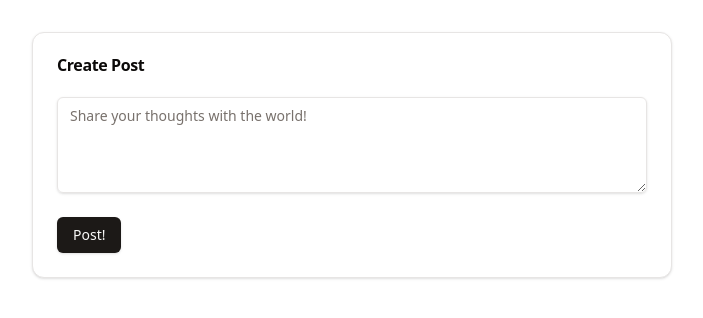
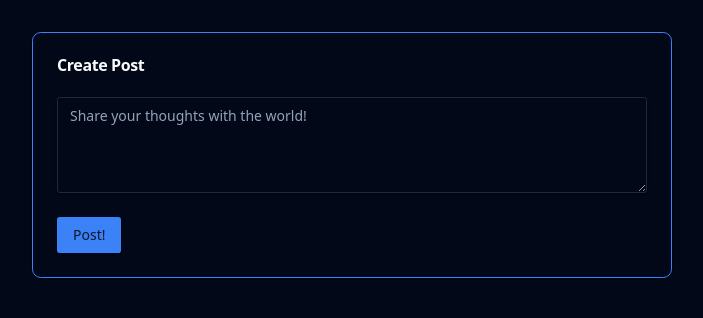
Before and after one commit to veritysocial/verity-svelte, a SvelteKit app: page / in a window 1280 px wide. Shown: the top 318 px of the page, without its empty margins (288-991 px from the left). Built offline with nearby package versions, Linux system fonts and the light colour scheme.

Commit message:
fix: Adjust theme

```diff
--- a/src/app.css
+++ b/src/app.css
@@ -4,71 +4,45 @@
 @layer base {
 	:root {
 		--background: 0 0% 100%;
-		--foreground: 20 14.3% 4.1%;
-		--muted: 60 4.8% 95.9%;
-		--muted-foreground: 25 5.3% 44.7%;
+		--foreground: 222.2 84% 4.9%;
+		--card: 0 0% 100%;
+		--card-foreground: 222.2 84% 4.9%;
 		--popover: 0 0% 100%;
-		--popover-foreground: 20 14.3% 4.1%;
-		--card: 0 0% 100%;
-		--card-foreground: 20 14.3% 4.1%;
-		--border: 20 5.9% 90%;
-		--input: 20 5.9% 90%;
-		--primary: 24 9.8% 10%;
-		--primary-foreground: 60 9.1% 97.8%;
-		--secondary: 60 4.8% 95.9%;
-		--secondary-foreground: 24 9.8% 10%;
-		--accent: 60 4.8% 95.9%;
-		--accent-foreground: 24 9.8% 10%;
-		--destructive: 0 72.2% 50.6%;
-		--destructive-foreground: 60 9.1% 97.8%;
-		--ring: 20 14.3% 4.1%;
-		--radius: 0.5rem;
-		--sidebar-background: 0 0% 98%;
-		--sidebar-foreground: 240 5.3% 26.1%;
-		--sidebar-primary: 240 5.9% 10%;
-		--sidebar-primary-foreground: 0 0% 98%;
-		--sidebar-accent: 240 4.8% 95.9%;
-		--sidebar-accent-foreground: 240 5.9% 10%;
-		--sidebar-border: 220 13% 91%;
-		--sidebar-ring: 217.2 91.2% 59.8%;
+		--popover-foreground: 222.2 84% 4.9%;
+		--primary: 221.2 83.2% 53.3%;
+		--primary-foreground: 210 40% 98%;
+		--secondary: 210 40% 96.1%;
+		--secondary-foreground: 222.2 47.4% 11.2%;
+		--muted: 210 40% 96.1%;
+		--muted-foreground: 215.4 16.3% 46.9%;
+		--accent: 210 40% 96.1%;
+		--accent-foreground: 222.2 47.4% 11.2%;
+		--destructive: 0 72.22% 50.59%;
+		--destructive-foreground: 210 40% 98%;
+		--border: 214.3 31.8% 91.4%;
+		--input: 214.3 31.8% 91.4%;
+		--ring: 221.2 83.2% 53.3%;
+		--radius: 0.3rem;
 	}
-
 	.dark {
-		--background: 20 14.3% 4.1%;
-		--foreground: 60 9.1% 97.8%;
-		--muted: 12 6.5% 15.1%;
-		--muted-foreground: 24 5.4% 63.9%;
-		--popover: 20 14.3% 4.1%;
-		--popover-foreground: 60 9.1% 97.8%;
-		--card: 20 14.3% 4.1%;
-		--card-foreground: 60 9.1% 97.8%;
-		--border: 12 6.5% 15.1%;
-		--input: 12 6.5% 15.1%;
-		--primary: 60 9.1% 97.8%;
-		--primary-foreground: 24 9.8% 10%;
-		--secondary: 12 6.5% 15.1%;
-		--secondary-foreground: 60 9.1% 97.8%;
-		--accent: 12 6.5% 15.1%;
-		--accent-foreground: 60 9.1% 97.8%;
+		--background: 222.2 84% 4.9%;
+		--foreground: 210 40% 98%;
+		--card: 222.2 84% 4.9%;
+		--card-foreground: 210 40% 98%;
+		--popover: 222.2 84% 4.9%;
+		--popover-foreground: 210 40% 98%;
+		--primary: 217.2 91.2% 59.8%;
+		--primary-foreground: 222.2 47.4% 11.2%;
+		--secondary: 217.2 32.6% 17.5%;
+		--secondary-foreground: 210 40% 98%;
+		--muted: 217.2 32.6% 17.5%;
+		--muted-foreground: 215 20.2% 65.1%;
+		--accent: 217.2 32.6% 17.5%;
+		--accent-foreground: 210 40% 98%;
 		--destructive: 0 62.8% 30.6%;
-		--destructive-foreground: 60 9.1% 97.8%;
-		--ring: 24 5.7% 82.9%;
-		--sidebar-background: 240 5.9% 10%;
-		--sidebar-foreground: 240 4.8% 95.9%;
-		--sidebar-primary: 224.3 76.3% 48%;
-		--sidebar-primary-foreground: 0 0% 100%;
-		--sidebar-accent: 240 3.7% 15.9%;
-		--sidebar-accent-foreground: 240 4.8% 95.9%;
-		--sidebar-border: 240 3.7% 15.9%;
-		--sidebar-ring: 217.2 91.2% 59.8%;
+		--destructive-foreground: 210 40% 98%;
+		--border: 217.2 32.6% 17.5%;
+		--input: 217.2 32.6% 17.5%;
+		--ring: 224.3 76.3% 48%;
 	}
 }
-
-@layer base {
-	* {
-		@apply border-border;
-	}
-	body {
-		@apply bg-background text-foreground;
-	}
-}
--- a/src/app.html
+++ b/src/app.html
@@ -1,5 +1,5 @@
 <!doctype html>
-<html lang="en">
+<html lang="en" class="dark bg-background">
 	<head>
 		<meta charset="utf-8" />
 		<link rel="icon" href="%sveltekit.assets%/favicon.png" />
--- a/src/routes/+page.svelte
+++ b/src/routes/+page.svelte
@@ -4,7 +4,7 @@
 	import { Button } from '$lib/components/ui/button/index.js';
 </script>
 
-<Card.Root class="mx-auto mt-8 w-11/12 md:w-1/2">
+<Card.Root class="border-primary mx-auto mt-8 w-11/12 md:w-1/2">
 	<form>
 		<Card.Header>
 			<Card.Title>Create Post</Card.Title>
```
